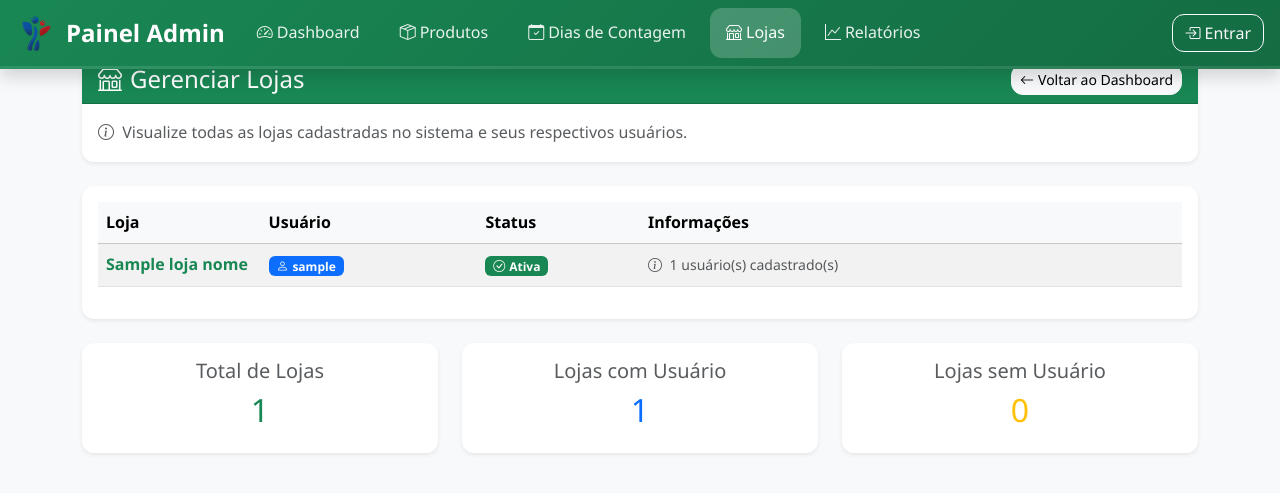
After one commit to IgorsSantana/app-hortifruti, a Flask app: template templates/admin/lojas.html in a window 1280 px wide. The commit adds this page. Shown: the top 493 px of the page. Run offline with Flask 3, Linux system fonts and the light colour scheme; the template is opened without the code that fills it: most values are stand-ins (such as "Sample title", 1, 10 or a date in 2020); one stand-in notice (Sample message) is shown; some libraries are stand-ins or nearby versions.

Commit message:
feat: Adicionar loja FCL4 e pÃ¡gina de gerenciamento de lojas
- Adicionada loja FCL4 Ã  lista LOJAS no app.py
- Criado usuÃ¡rio fcl4 com senha fcl423 no init_db.py
- Criado script add_fcl4_user.py para migraÃ§Ã£o segura
- Nova pÃ¡gina /admin/lojas para visualizar todas as lojas e usuÃ¡rios
- Adicionado card 'Gerenciar Lojas' no dashboard admin
- Link 'Lojas' adicionado ao menu de navegaÃ§Ã£o em todas as pÃ¡ginas admin
- Interface moderna com tabela de lojas e estatÃ­sticas
- Suporte completo para visualizaÃ§Ã£o de lojas ativas/inativas

```diff
--- a/app.py
+++ b/app.py
@@ -17,7 +17,7 @@ app.secret_key = 'chave-super-secreta-para-o-projeto-hortifruti'
 
 DATABASE = 'hortifruti.db'
 DIAS_PEDIDO = {0: "SEGUNDA-FEIRA", 1: "TERÇA-FEIRA", 2: "QUARTA-FEIRA", 4: "SEXTA-FEIRA", 5: "SÁBADO"}
-LOJAS = ["BCS", "SJN", "FCL2", "MEP", "FCL3"]
+LOJAS = ["BCS", "SJN", "FCL2", "MEP", "FCL3", "FCL4"]
 
 # --- FUNÇÕES DE CONEXÃO E DECORATORS ---
 
@@ -472,6 +472,33 @@ def admin_dias_contagem():
 
 # Removidas rotas desnecessárias - apenas ativar/desativar dias da semana
 
+@app.route('/admin/lojas')
+@admin_required
+def admin_lojas():
+    """Lista todas as lojas e seus usuários"""
+    db = get_db()
+    cursor = db.cursor()
+    db_url = os.environ.get('DATABASE_URL')
+
+    # Buscar todos os usuários de loja
+    query = "SELECT username, store_name, role FROM users WHERE role = 'loja' ORDER BY store_name;"
+    cursor.execute(query)
+    users_data = cursor.fetchall()
+    users_list = [dict(zip([desc[0] for desc in cursor.description], row)) for row in users_data]
+
+    cursor.close()
+    db.close()
+
+    # Criar dicionário de lojas com seus usuários
+    lojas_dict = {}
+    for loja_nome in LOJAS:
+        lojas_dict[loja_nome] = {
+            'nome': loja_nome,
+            'usuarios': [u for u in users_list if u['store_name'] == loja_nome]
+        }
+
+    return render_template('admin/lojas.html', lojas=lojas_dict, todas_lojas=LOJAS)
+
 @app.route('/admin/dias-contagem/toggle/<int:dia_id>', methods=['POST'])
 @admin_required
 def admin_toggle_dia_contagem(dia_id):
--- a/init_db.py
+++ b/init_db.py
@@ -12,6 +12,7 @@ USUARIOS = [
     ('fcl1', 'fcl123', 'loja', 'FCL1'),
     ('fcl2', 'fcl223', 'loja', 'FCL2'),
     ('fcl3', 'fcl323', 'loja', 'FCL3'),
+    ('fcl4', 'fcl423', 'loja', 'FCL4'),
     ('Igor', 'S4nt4n4', 'admin', None),
     ('Gabriel', 'G1a2l', 'admin', None),
     ('Paulo', 'paulo123', 'admin', None)
--- a/templates/admin/dias_contagem.html
+++ b/templates/admin/dias_contagem.html
@@ -20,6 +20,11 @@
 <li class="nav-item">
     <a class="nav-link active" href="/admin/dias-contagem">
         <i class="bi bi-calendar-check me-1"></i>Dias de Contagem
+    </a>
+</li>
+<li class="nav-item">
+    <a class="nav-link" href="/admin/lojas">
+        <i class="bi bi-shop me-1"></i>Lojas
     </a>
 </li>
 <li class="nav-item">
--- /dev/null
+++ b/templates/admin/lojas.html
@@ -0,0 +1,189 @@
+{% extends "base.html" %}
+
+{% block title %}Gerenciar Lojas - Admin{% endblock %}
+
+{% block brand_text %}Painel Admin{% endblock %}
+
+{% block brand_link %}/admin{% endblock %}
+
+{% block nav_links %}
+<li class="nav-item">
+    <a class="nav-link" href="/admin">
+        <i class="bi bi-speedometer2 me-1"></i>Dashboard
+    </a>
+</li>
+<li class="nav-item">
+    <a class="nav-link" href="/admin/products">
+        <i class="bi bi-box-seam me-1"></i>Produtos
+    </a>
+</li>
+<li class="nav-item">
+    <a class="nav-link" href="/admin/dias-contagem">
+        <i class="bi bi-calendar-check me-1"></i>Dias de Contagem
+    </a>
+</li>
+<li class="nav-item">
+    <a class="nav-link active" href="/admin/lojas">
+        <i class="bi bi-shop me-1"></i>Lojas
+    </a>
+</li>
+<li class="nav-item">
+    <a class="nav-link" href="/relatorio">
+        <i class="bi bi-graph-up me-1"></i>Relatórios
+    </a>
+</li>
+{% endblock %}
+
+{% block content %}
+<div class="container mt-4">
+    <!-- Mensagens Flash -->
+    {% with messages = get_flashed_messages(with_categories=true) %}
+        {% if messages %}
+            {% for category, message in messages %}
+                <div class="alert alert-{{ 'danger' if category == 'error' else category }} alert-dismissible fade show" role="alert">
+                    <i class="bi bi-{{ 'exclamation-triangle' if category == 'error' else 'check-circle' }} me-2"></i>
+                    {{ message }}
+                    <button type="button" class="btn-close" data-bs-dismiss="alert" aria-label="Close"></button>
+                </div>
+            {% endfor %}
+        {% endif %}
+    {% endwith %}
+
+    <!-- Cabeçalho -->
+    <div class="card shadow-sm mb-4">
+        <div class="card-header bg-success text-white">
+            <div class="d-flex justify-content-between align-items-center">
+                <h2 class="h4 mb-0">
+                    <i class="bi bi-shop me-2"></i>Gerenciar Lojas
+                </h2>
+                <a href="/admin" class="btn btn-light btn-sm">
+                    <i class="bi bi-arrow-left me-1"></i>Voltar ao Dashboard
+                </a>
+            </div>
+        </div>
+        <div class="card-body">
+            <p class="text-muted mb-0">
+                <i class="bi bi-info-circle me-1"></i>
+                Visualize todas as lojas cadastradas no sistema e seus respectivos usuários.
+            </p>
+        </div>
+    </div>
+
+    <!-- Tabela de Lojas -->
+    <div class="card shadow-sm">
+        <div class="card-body">
+            {% if lojas %}
+                <div class="table-responsive">
+                    <table class="table table-striped table-hover">
+                        <thead class="table-light">
+                            <tr>
+                                <th scope="col" style="width: 15%;">Loja</th>
+                                <th scope="col" style="width: 20%;">Usuário</th>
+                                <th scope="col" style="width: 15%;">Status</th>
+                                <th scope="col" style="width: 50%;">Informações</th>
+                            </tr>
+                        </thead>
+                        <tbody>
+                            {% for loja_nome in todas_lojas %}
+                                {% set loja_info = lojas[loja_nome] %}
+                                <tr>
+                                    <td>
+                                        <strong class="text-success">{{ loja_info.nome }}</strong>
+                                    </td>
+                                    <td>
+                                        {% if loja_info.usuarios %}
+                                            {% for usuario in loja_info.usuarios %}
+                                                <span class="badge bg-primary me-1">
+                                                    <i class="bi bi-person me-1"></i>{{ usuario.username }}
+                                                </span>
+                                            {% endfor %}
+                                        {% else %}
+                                            <span class="text-muted">
+                                                <i class="bi bi-x-circle me-1"></i>Sem usuário cadastrado
+                                            </span>
+                                        {% endif %}
+                                    </td>
+                                    <td>
+                                        {% if loja_info.usuarios %}
+                                            <span class="badge bg-success">
+                                                <i class="bi bi-check-circle me-1"></i>Ativa
+                                            </span>
+                                        {% else %}
+                                            <span class="badge bg-secondary">
+                                                <i class="bi bi-x-circle me-1"></i>Inativa
+                                            </span>
+                                        {% endif %}
+                                    </td>
+                                    <td>
+                                        {% if loja_info.usuarios %}
+                                            <small class="text-muted">
+                                                <i class="bi bi-info-circle me-1"></i>
+                                                {{ loja_info.usuarios|length }} usuário(s) cadastrado(s)
+                                            </small>
+                                        {% else %}
+                                            <small class="text-warning">
+                                                <i class="bi bi-exclamation-triangle me-1"></i>
+                                                Esta loja não possui usuário cadastrado no banco de dados.
+                                            </small>
+                                        {% endif %}
+                                    </td>
+                                </tr>
+                            {% endfor %}
+                        </tbody>
+                    </table>
+                </div>
+            {% else %}
+                <div class="text-center py-5">
+                    <i class="bi bi-shop display-1 text-muted"></i>
+                    <h4 class="text-muted mt-3">Nenhuma loja cadastrada</h4>
+                    <p class="text-muted">As lojas serão carregadas automaticamente.</p>
+                </div>
+            {% endif %}
+        </div>
+    </div>
+
+    <!-- Estatísticas -->
+    <div class="row mt-4">
+        <div class="col-md-4">
+            <div class="card text-center shadow-sm">
+                <div class="card-body">
+                    <h5 class="card-title text-muted">Total de Lojas</h5>
+                    <h2 class="text-success">{{ todas_lojas|length }}</h2>
+                </div>
+            </div>
+        </div>
+        <div class="col-md-4">
+            <div class="card text-center shadow-sm">
+                <div class="card-body">
+                    <h5 class="card-title text-muted">Lojas com Usuário</h5>
+                    <h2 class="text-primary">
+                        {% set lojas_com_usuario = [] %}
+                        {% for loja_nome in todas_lojas %}
+                            {% if lojas[loja_nome].usuarios %}
+                                {% set _ = lojas_com_usuario.append(1) %}
+                            {% endif %}
+                        {% endfor %}
+                        {{ lojas_com_usuario|length }}
+                    </h2>
+                </div>
+            </div>
+        </div>
+        <div class="col-md-4">
+            <div class="card text-center shadow-sm">
+                <div class="card-body">
+                    <h5 class="card-title text-muted">Lojas sem Usuário</h5>
+                    <h2 class="text-warning">
+                        {% set lojas_sem_usuario = [] %}
+                        {% for loja_nome in todas_lojas %}
+                            {% if not lojas[loja_nome].usuarios %}
+                                {% set _ = lojas_sem_usuario.append(1) %}
+                            {% endif %}
+                        {% endfor %}
+                        {{ lojas_sem_usuario|length }}
+                    </h2>
+                </div>
+            </div>
+        </div>
+    </div>
+</div>
+{% endblock %}
--- a/templates/admin/product_form.html
+++ b/templates/admin/product_form.html
@@ -20,6 +20,11 @@
 <li class="nav-item">
     <a class="nav-link" href="/admin/dias-contagem">
         <i class="bi bi-calendar-check me-1"></i>Dias de Contagem
+    </a>
+</li>
+<li class="nav-item">
+    <a class="nav-link" href="/admin/lojas">
+        <i class="bi bi-shop me-1"></i>Lojas
     </a>
 </li>
 <li class="nav-item">
--- a/templates/admin/products.html
+++ b/templates/admin/products.html
@@ -20,6 +20,11 @@
 <li class="nav-item">
     <a class="nav-link" href="/admin/dias-contagem">
         <i class="bi bi-calendar-check me-1"></i>Dias de Contagem
+    </a>
+</li>
+<li class="nav-item">
+    <a class="nav-link" href="/admin/lojas">
+        <i class="bi bi-shop me-1"></i>Lojas
     </a>
 </li>
 <li class="nav-item">
--- a/templates/relatorio.html
+++ b/templates/relatorio.html
@@ -20,6 +20,11 @@
 <li class="nav-item">
     <a class="nav-link" href="/admin/dias-contagem">
         <i class="bi bi-calendar-check me-1"></i>Dias de Contagem
+    </a>
+</li>
+<li class="nav-item">
+    <a class="nav-link" href="/admin/lojas">
+        <i class="bi bi-shop me-1"></i>Lojas
     </a>
 </li>
 <li class="nav-item">
--- a/templates/relatorio_inativo.html
+++ b/templates/relatorio_inativo.html
@@ -20,6 +20,11 @@
 <li class="nav-item">
     <a class="nav-link" href="/admin/dias-contagem">
         <i class="bi bi-calendar-check me-1"></i>Dias de Contagem
+    </a>
+</li>
+<li class="nav-item">
+    <a class="nav-link" href="/admin/lojas">
+        <i class="bi bi-shop me-1"></i>Lojas
     </a>
 </li>
 <li class="nav-item">
```
Also changed, not shown: add_fcl4_user.py (added, +113 -0 lines), templates/admin/dashboard.html (+8 -3 lines).
